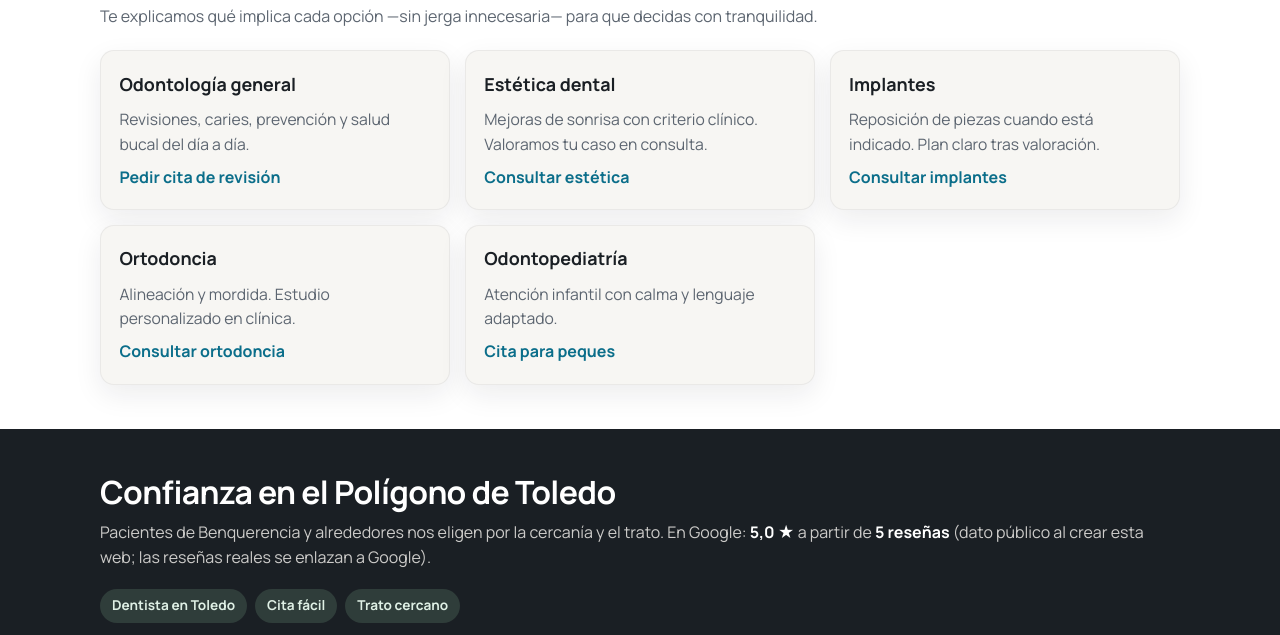
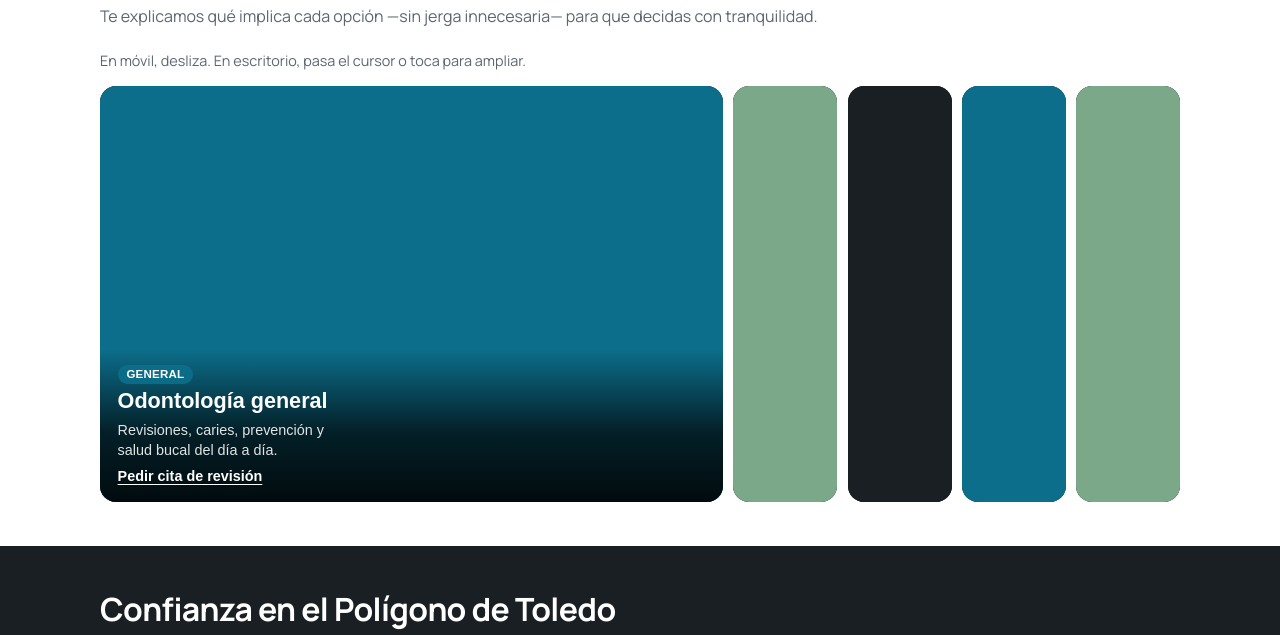
Before and after one commit to ddiez78/clinica-gomez-heras-prototype, a plain HTML site: page index.html in a window 1280 px wide. Shown: the part 601-1236 px from the top of the page. Drawn offline with Linux system fonts and the light colour scheme.

Commit message:
feat: galería elástica de tratamientos (servicios)

```diff
--- a/css/styles.css
+++ b/css/styles.css
@@ -373,3 +373,128 @@ a { color: var(--teal); }
   .trat-grid { grid-template-columns: repeat(3, 1fr); }
   .trat-card:nth-child(4), .trat-card:nth-child(5) { grid-column: span 1; }
 }
+
+/* Elastic Gallery — tratamientos */
+.trat-hint {
+  margin: 0 0 0.85rem;
+  font-size: 0.9rem;
+  color: var(--gris);
+}
+.elastic-gallery {
+  display: flex;
+  gap: 0.65rem;
+  height: min(52vh, 420px);
+  min-height: 280px;
+  width: 100%;
+  overflow: hidden;
+}
+.elastic-card {
+  position: relative;
+  flex: 0.7;
+  border: 0;
+  padding: 0;
+  margin: 0;
+  border-radius: 1rem;
+  overflow: hidden;
+  cursor: pointer;
+  background: #111;
+  color: #fff;
+  transition: flex 0.45s cubic-bezier(0.22, 1, 0.36, 1);
+  min-width: 3.25rem;
+  text-align: left;
+}
+.elastic-card.is-active { flex: 4.2; }
+.elastic-card img {
+  width: 100%;
+  height: 100%;
+  object-fit: cover;
+  display: block;
+  transform: scale(1.04);
+  transition: transform 0.45s ease;
+}
+.elastic-card.is-active img { transform: scale(1); }
+.elastic-overlay {
+  position: absolute;
+  inset: auto 0 0 0;
+  padding: 1rem 1.1rem 1.15rem;
+  display: flex;
+  flex-direction: column;
+  align-items: flex-start;
+  gap: 0.35rem;
+  background: linear-gradient(180deg, transparent 0%, rgba(0,0,0,.72) 55%, rgba(0,0,0,.9) 100%);
+  opacity: 0;
+  transform: translateY(8px);
+  transition: opacity 0.3s ease, transform 0.3s ease;
+  pointer-events: none;
+}
+.elastic-card.is-active .elastic-overlay {
+  opacity: 1;
+  transform: translateY(0);
+  pointer-events: auto;
+}
+.elastic-chip {
+  display: inline-flex;
+  padding: 0.2rem 0.55rem;
+  border-radius: 999px;
+  background: rgba(11, 110, 138, 0.95);
+  font-size: 0.72rem;
+  font-weight: 700;
+  letter-spacing: 0.02em;
+  text-transform: uppercase;
+}
+.elastic-title {
+  font-size: clamp(1rem, 2.4vw, 1.35rem);
+  font-weight: 800;
+  line-height: 1.15;
+}
+.elastic-desc {
+  font-size: 0.9rem;
+  line-height: 1.4;
+  color: rgba(255,255,255,0.88);
+  max-width: 28ch;
+}
+.elastic-cta {
+  margin-top: 0.15rem;
+  color: #fff;
+  font-weight: 700;
+  font-size: 0.9rem;
+  text-decoration: underline;
+  text-underline-offset: 3px;
+}
+.elastic-cta:hover { color: #c9ebe0; }
+@media (max-width: 720px) {
+  .elastic-gallery {
+    display: grid;
+    grid-auto-flow: column;
+    grid-auto-columns: minmax(82%, 320px);
+    gap: 0.75rem;
+    height: auto;
+    min-height: 0;
+    overflow-x: auto;
+    overflow-y: hidden;
+    scroll-snap-type: x mandatory;
+    scroll-padding-inline: 1rem;
+    padding-bottom: 0.35rem;
+    -webkit-overflow-scrolling: touch;
+    overscroll-behavior-x: contain;
+    padding-inline: 0;
+  }
+  .elastic-card {
+    flex: none !important;
+    width: auto;
+    height: 16rem;
+    min-width: 0;
+    scroll-snap-align: center;
+    transition: none;
+  }
+  .elastic-card.is-active { height: 16rem; }
+  .elastic-overlay {
+    opacity: 1;
+    transform: none;
+    pointer-events: auto;
+  }
+  .elastic-card img { transform: none; }
+}
+@media (prefers-reduced-motion: reduce) {
+  .elastic-card, .elastic-card img, .elastic-overlay { transition: none; }
+}
--- a/index.html
+++ b/index.html
@@ -60,32 +60,53 @@
           <h2 id="tratamientos-title">Tratamientos pensados para ti y tu familia</h2>
           <p>Te explicamos qué implica cada opción —sin jerga innecesaria— para que decidas con tranquilidad.</p>
         </header>
-        <div class="trat-grid">
-          <article class="trat-card">
-            <h3>Odontología general</h3>
-            <p>Revisiones, caries, prevención y salud bucal del día a día.</p>
-            <a class="link-cta" href="#cita">Pedir cita de revisión</a>
-          </article>
-          <article class="trat-card">
-            <h3>Estética dental</h3>
-            <p>Mejoras de sonrisa con criterio clínico. Valoramos tu caso en consulta.</p>
-            <a class="link-cta" href="#cita">Consultar estética</a>
-          </article>
-          <article class="trat-card">
-            <h3>Implantes</h3>
-            <p>Reposición de piezas cuando está indicado. Plan claro tras valoración.</p>
-            <a class="link-cta" href="#cita">Consultar implantes</a>
-          </article>
-          <article class="trat-card">
-            <h3>Ortodoncia</h3>
-            <p>Alineación y mordida. Estudio personalizado en clínica.</p>
-            <a class="link-cta" href="#cita">Consultar ortodoncia</a>
-          </article>
-          <article class="trat-card">
-            <h3>Odontopediatría</h3>
-            <p>Atención infantil con calma y lenguaje adaptado.</p>
-            <a class="link-cta" href="#cita">Cita para peques</a>
-          </article>
+        <p class="trat-hint">En móvil, desliza. En escritorio, pasa el cursor o toca para ampliar.</p>
+        <div class="elastic-gallery" role="list" aria-label="Galería de tratamientos">
+          <button type="button" class="elastic-card is-active" role="listitem" aria-pressed="true">
+            <img src="img/galeria/g01-general.jpg" alt="Odontología general y revisiones" width="1600" height="1000" loading="eager">
+            <span class="elastic-overlay">
+              <span class="elastic-chip">General</span>
+              <span class="elastic-title">Odontología general</span>
+              <span class="elastic-desc">Revisiones, caries, prevención y salud bucal del día a día.</span>
+              <a class="elastic-cta" href="#cita">Pedir cita de revisión</a>
+            </span>
+          </button>
+          <button type="button" class="elastic-card" role="listitem" aria-pressed="false">
+            <img src="img/galeria/g02-estetica.jpg" alt="Estética dental" width="1600" height="1000" loading="lazy">
+            <span class="elastic-overlay">
+              <span class="elastic-chip">Estética</span>
+              <span class="elastic-title">Estética dental</span>
+              <span class="elastic-desc">Mejoras de sonrisa con criterio clínico. Valoramos tu caso en consulta.</span>
+              <a class="elastic-cta" href="#cita">Consultar estética</a>
+            </span>
+          </button>
+          <button type="button" class="elastic-card" role="listitem" aria-pressed="false">
+            <img src="img/galeria/g03-implantes.jpg" alt="Implantes dentales" width="1600" height="1000" loading="lazy">
+            <span class="elastic-overlay">
+              <span class="elastic-chip">Implantes</span>
+              <span class="elastic-title">Implantes</span>
+              <span class="elastic-desc">Reposición de piezas cuando está indicado. Plan claro tras valoración.</span>
+              <a class="elastic-cta" href="#cita">Consultar implantes</a>
+            </span>
+          </button>
+          <button type="button" class="elastic-card" role="listitem" aria-pressed="false">
+            <img src="img/galeria/g04-ortodoncia.jpg" alt="Ortodoncia" width="1600" height="1000" loading="lazy">
+            <span class="elastic-overlay">
+              <span class="elastic-chip">Ortodoncia</span>
+              <span class="elastic-title">Ortodoncia</span>
+              <span class="elastic-desc">Alineación y mordida. Estudio personalizado en clínica.</span>
+              <a class="elastic-cta" href="#cita">Consultar ortodoncia</a>
+            </span>
+          </button>
+          <button type="button" class="elastic-card" role="listitem" aria-pressed="false">
+            <img src="img/galeria/g05-odontopediatria.jpg" alt="Odontopediatría" width="1600" height="1000" loading="lazy">
+            <span class="elastic-overlay">
+              <span class="elastic-chip">Peques</span>
+              <span class="elastic-title">Odontopediatría</span>
+              <span class="elastic-desc">Atención infantil con calma y lenguaje adaptado.</span>
+              <a class="elastic-cta" href="#cita">Cita para peques</a>
+            </span>
+          </button>
         </div>
       </div>
     </section>
--- a/js/script.js
+++ b/js/script.js
@@ -36,4 +36,32 @@
       form.reset();
     });
   }
+
+  // Elastic gallery (desktop accordion / mobile snap)
+  const gallery = document.querySelector('.elastic-gallery');
+  if (gallery) {
+    const cards = Array.from(gallery.querySelectorAll('.elastic-card'));
+    const mq = window.matchMedia('(max-width: 720px)');
+    const activate = (card, scrollInto = false) => {
+      cards.forEach((c) => {
+        const on = c === card;
+        c.classList.toggle('is-active', on);
+        c.setAttribute('aria-pressed', on ? 'true' : 'false');
+      });
+      if (scrollInto && mq.matches) {
+        card.scrollIntoView({ behavior: 'smooth', inline: 'center', block: 'nearest' });
+      }
+    };
+    cards.forEach((card) => {
+      card.addEventListener('mouseenter', () => {
+        if (!mq.matches) activate(card);
+      });
+      card.addEventListener('focus', () => activate(card, true));
+      card.addEventListener('click', (e) => {
+        if (e.target.closest('.elastic-cta')) return;
+        activate(card, true);
+      });
+    });
+  }
+
 })();
```
Also changed, not shown: img/galeria/g01-general.jpg (added), img/galeria/g02-estetica.jpg (added), img/galeria/g03-implantes.jpg (added), img/galeria/g04-ortodoncia.jpg (added), img/galeria/g05-odontopediatria.jpg (added).
